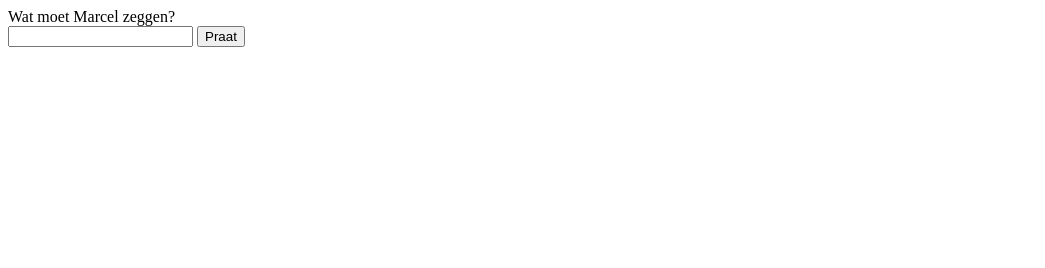
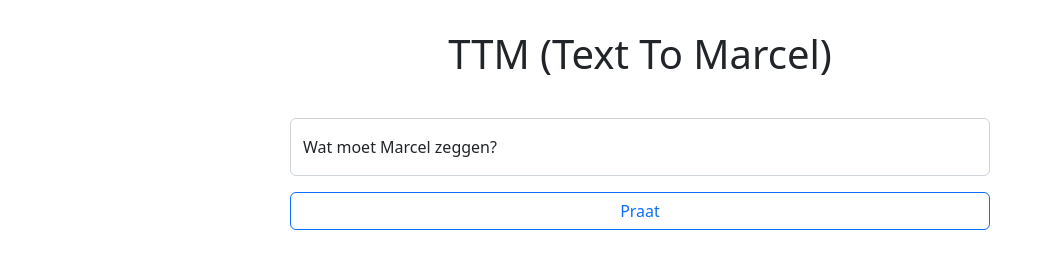
Before and after one commit to xMarkSt/TextToMarcel, a plain HTML site: page index.html in a window 1280 px wide. Both pictures are taken after a click on the input "Praat". Shown: the whole page, without its empty margins (0-1045 px from the left). Drawn offline with nearby package versions, Linux system fonts and the light colour scheme.

Commit message:
Bootstrap and error handling

```diff
--- /dev/null
+++ b/css/style.css
@@ -0,0 +1,16 @@
+#form {
+    max-width: 700px;
+    margin: 16px;
+}
+
+#form h1 {
+    margin: 30px 30px 40px;
+    text-align: center;
+}
+
+#praat {
+    display: block;
+    margin-top: 16px;
+    margin-bottom: 16px;
+    width: 100%;
+}
--- a/index.html
+++ b/index.html
@@ -1,17 +1,36 @@
 <!DOCTYPE html>
 <html lang="en">
-  <head>
+<head>
     <meta charset="UTF-8">
     <meta name="viewport" content="width=device-width, initial-scale=1.0">
     <meta http-equiv="X-UA-Compatible" content="ie=edge">
     <title>TTM (Text To Marcel)</title>
-<!-- Helaas, we zjn nog te skeer voor css -->
-<!--    <link rel="stylesheet" href="style.css">-->
-  </head>
-  <body>
-    <label for="talkInput">Wat moet Marcel zeggen?</label><br>
-    <input type="text" id="talkInput" name="talkInput">
-    <input type="submit" id="praat" value="Praat">
-    <script src="js/index.js" type="module"></script>
-  </body>
+    <link rel="stylesheet" href="css/style.css">
+    <link rel="stylesheet" href="https://cdn.jsdelivr.net/npm/bootstrap@5.2.3/dist/css/bootstrap.min.css"
+          integrity="sha384-rbsA2VBKQhggwzxH7pPCaAqO46MgnOM80zW1RWuH61DGLwZJEdK2Kadq2F9CUG65" crossorigin="anonymous">
+    <script src="https://code.jquery.com/jquery-3.6.4.min.js"
+            integrity="sha256-oP6HI9z1XaZNBrJURtCoUT5SUnxFr8s3BzRl+cbzUq8=" crossorigin="anonymous"></script>
+    <script src="https://cdn.jsdelivr.net/npm/bootstrap@5.2.3/dist/js/bootstrap.min.js"
+            integrity="sha384-cuYeSxntonz0PPNlHhBs68uyIAVpIIOZZ5JqeqvYYIcEL727kskC66kF92t6Xl2V"
+            crossorigin="anonymous"></script>
+</head>
+<body>
+
+<div id="form" class="form mx-auto">
+    <h1>TTM (Text To Marcel)</h1>
+    <div id="alert-container">
+        <div id="alert" class="alert alert-danger alert-dismissible fade d-none" role="alert">
+            Marcel kan het woord <strong></strong> helaas niet uitspreken.
+            <button type="button" class="btn-close" data-bs-dismiss="alert" aria-label="Close"></button>
+        </div>
+    </div>
+    <div class="form-floating">
+        <input type="text" class="form-control" placeholder="Leave a comment here" id="talkInput">
+        <label for="talkInput">Wat moet Marcel zeggen?</label>
+    </div>
+    <input type="submit" id="praat" class="btn btn-outline-primary mx-auto" value="Praat">
+</div>
+
+<script src="js/index.js" type="module"></script>
+</body>
 </html>
--- a/js/index.js
+++ b/js/index.js
@@ -1,6 +1,7 @@
 const talkBtn = document.querySelector("#praat");
 const talkInput = document.querySelector("#talkInput");
-
+let alertBox;
+let alertClone;
 talkBtn.addEventListener('click', playAudios);
 talkInput.addEventListener('keyup', (event) => {
     event.preventDefault();
@@ -13,6 +14,8 @@ talkInput.addEventListener('keyup', (event) => {
 let queue = [];
 
 function playAudios() {
+    talkInput.classList.remove("is-invalid");
+
     // Fill queue with words
     let words = talkInput.value.split(" ");
     for (let word of words) {
@@ -31,16 +34,32 @@ function playNext() {
 
 function playSound(word, retry = true) {
     let audio = new Audio(`https://commons.wikimedia.org/wiki/Special:FilePath/nl-${word}.ogg`);
-    audio.play().catch((error) => {
+    audio.play().catch(() => {
         if(retry) {
             console.log("Retry...");
             // Make first letter uppercase and retry
             word = word.charAt(0).toUpperCase() + word.slice(1);
             // We stop after one retry
             playSound(word, false);
+        } else {
+            talkInput.classList.add("is-invalid");
+            alertBox = document.querySelector("#alert");
+            alertClone = alertBox.cloneNode(true);
+            document.querySelector("#alert-container").appendChild(alertClone);
+
+            // set text
+            alertBox.children[0].textContent = word.toLowerCase();
+
+            alertBox.classList.remove("d-none");
+            alertBox.classList.add("show");
+            playNext();
         }
     });
-
     // Play next audio
     audio.onended = playNext;
 }
+
+// Replace the alert with the clone
+$('#alert').on('close.bs.alert', function () {
+    alertBox = alertClone;
+})
```
